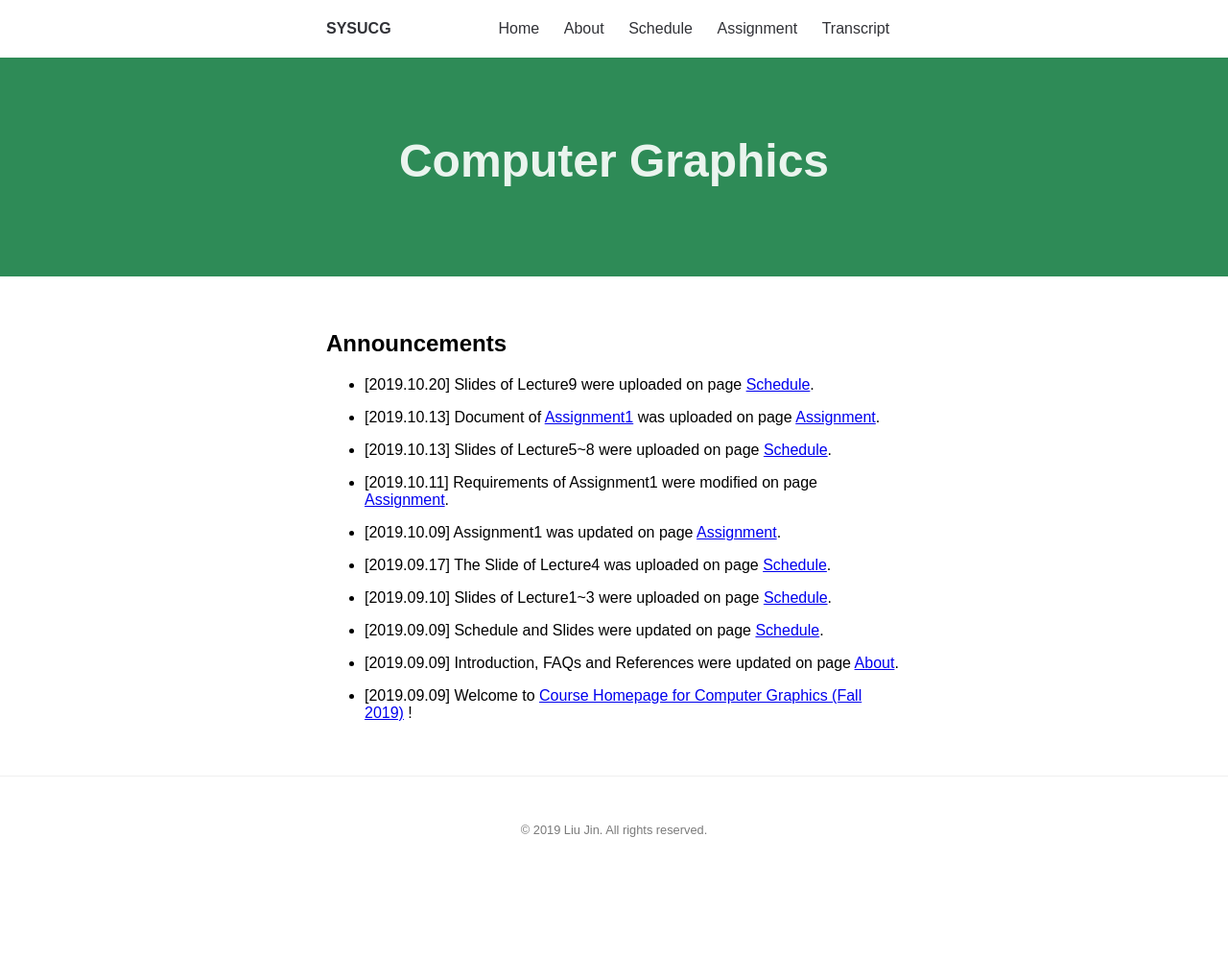
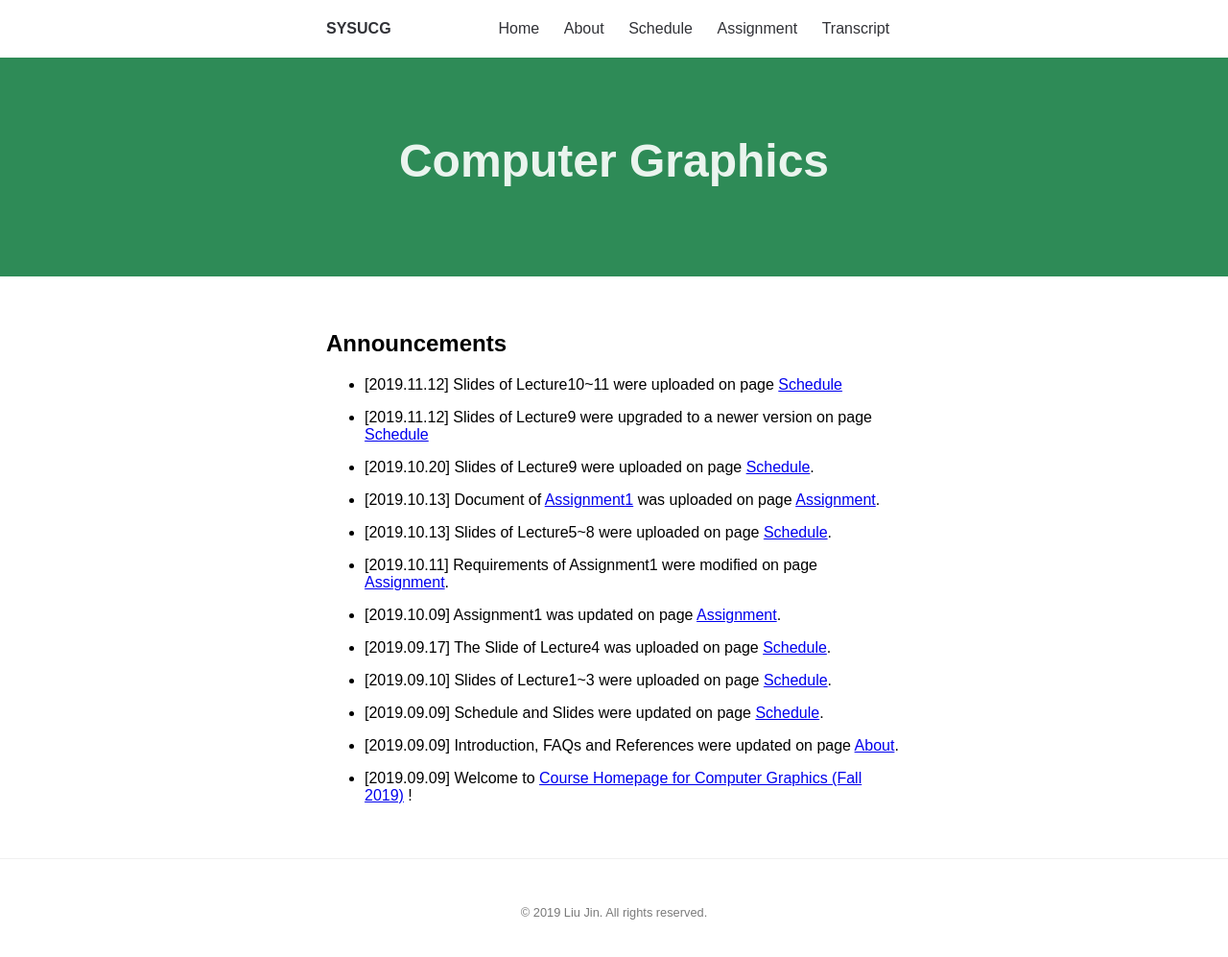
Before and after one commit to sysucg2019/sysucg2019.github.io, a Jekyll site: the page built from index.md, in a window 1280 px wide and 1006 px high. Shown: the top 997 px of the window at 96% size. Built offline with Jekyll 4.4.1, drawn with Linux system fonts in a browser that asks for light colours.

Commit message:
Update index.md

```diff
--- a/index.md
+++ b/index.md
@@ -4,6 +4,10 @@ title: Computer Graphics (Fall 2019)
 ---
 
 ## Announcements
+- [2019.11.12] Slides of Lecture10~11 were uploaded on page [Schedule](https://sysucg2019.github.io/schedule)
+
+- [2019.11.12] Slides of Lecture9 were upgraded to a newer version on page [Schedule](https://sysucg2019.github.io/schedule)
+
 - [2019.10.20] Slides of Lecture9 were uploaded on page [Schedule](https://sysucg2019.github.io/schedule).
 
 - [2019.10.13] Document of [Assignment1](https://github.com/sysucg2019/sysucg2019.github.io/raw/master/Assignment1.pdf) was uploaded on page [Assignment](https://sysucg2019.github.io/assignment).
```
